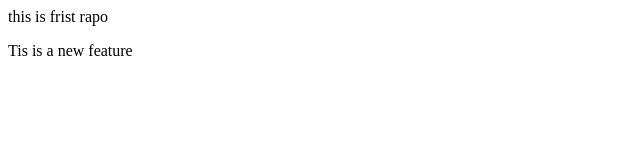
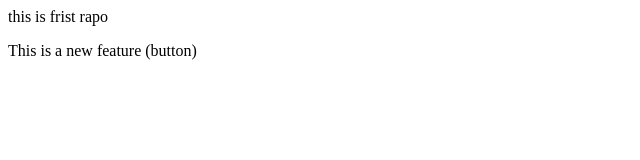
Before and after one commit to Skmahinuddin/localrapo, a plain HTML site: page index.html in a window 1280 px wide. Shown: the full height of the page, 0-640 px from the left. Drawn offline with Linux system fonts and the light colour scheme.

```diff
--- a/index.html
+++ b/index.html
@@ -1,2 +1,2 @@
 <p>this is frist rapo</p>
-<p>Tis is a new feature</p>
+<p>This is a new feature (button)</p>
```
